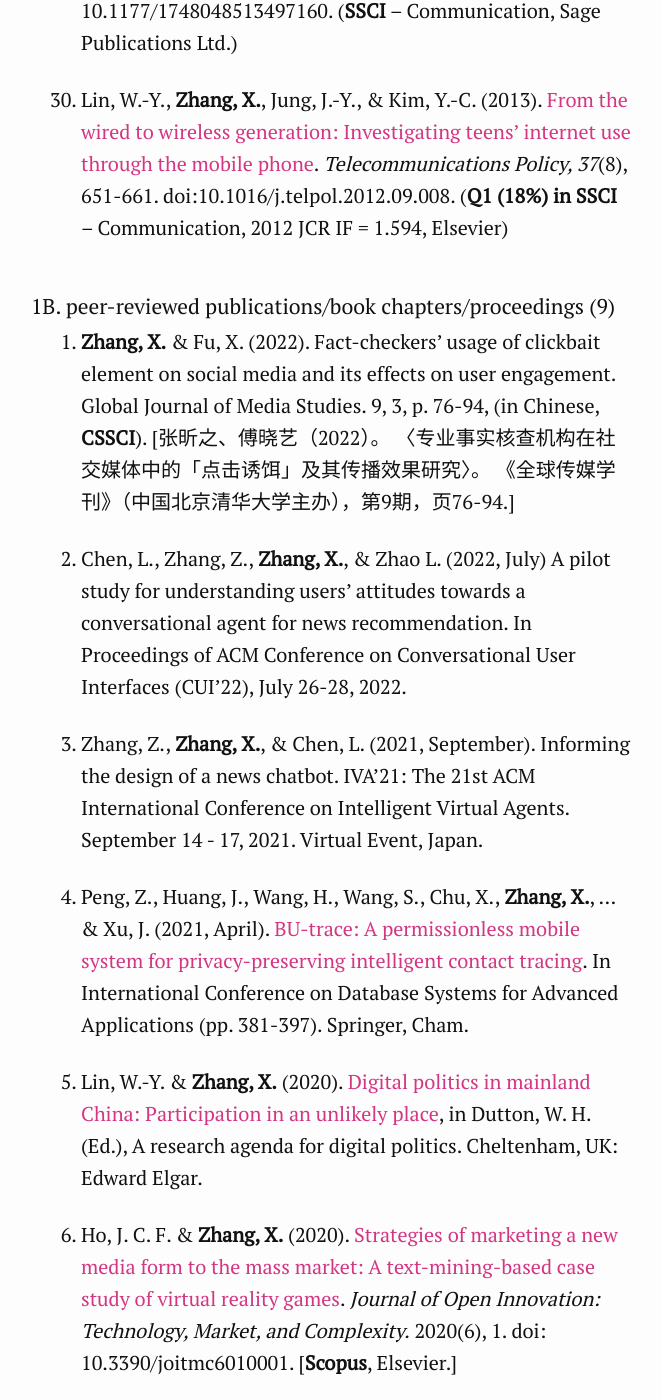
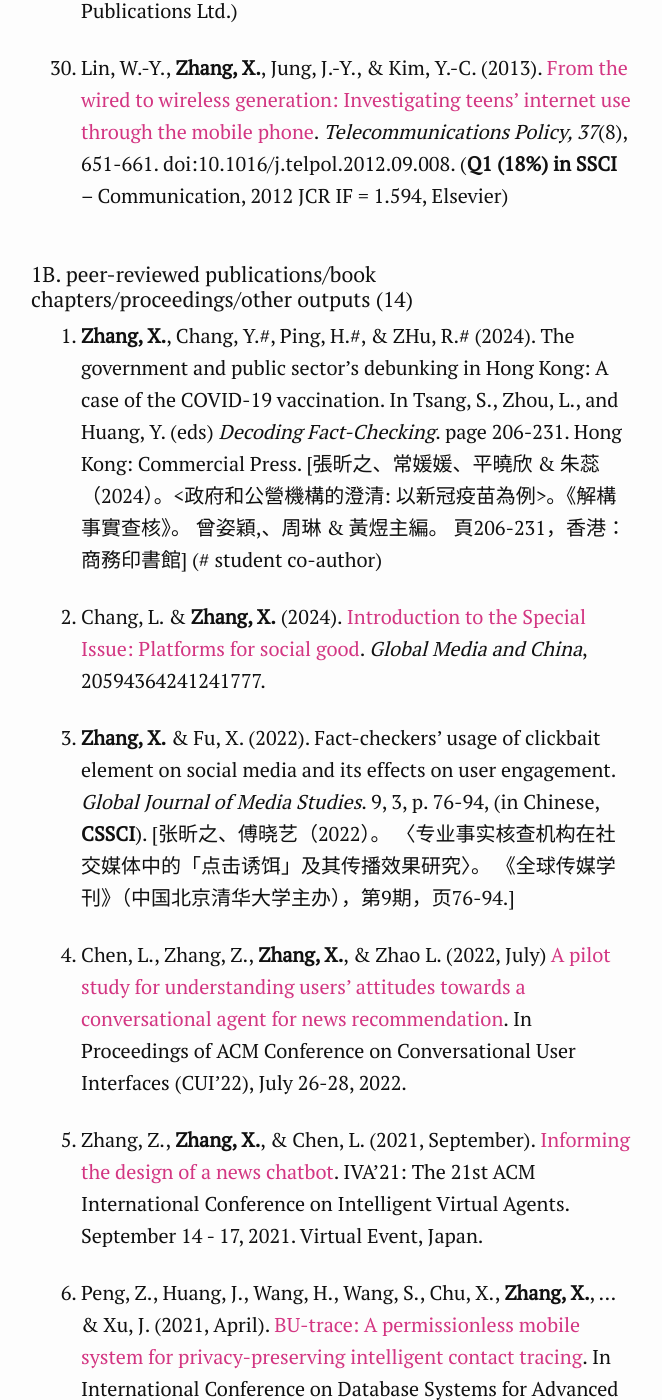
Before and after one commit to xzzhang2/xzzhang2.github.io, a Jekyll site: the page built from pages/pubs.md, in a window 1280 px wide and 1400 px high, scrolled down 6918 px. Shown: the whole window, without its empty margins (309-971 px from the left). Built offline with Jekyll 4.4.1, drawn with Linux system fonts in a browser that asks for light colours; some of the changed text lies outside the part shown.

Commit message:
updating information

```diff
--- a/pages/pubs.md
+++ b/pages/pubs.md
@@ -84,49 +83,59 @@
 14. Lin, W.-Y., **Zhang, X.**, Jung, J.-Y., & Kim, Y.-C. (2013). [From the wired to wireless generation: Investigating teens’ internet use through the mobile phone](https://www.sciencedirect.com/science/article/abs/pii/S0308596112001784). *Telecommunications Policy, 37*(8), 651-661. doi:10.1016/j.telpol.2012.09.008. (**Q1 (18%) in SSCI** – Communication, 2012 JCR IF = 1.594, Elsevier)
 
 
-#### 1B. peer-reviewed publications/book chapters/proceedings (9)
+#### 1B. peer-reviewed publications/book chapters/proceedings/other outputs (14)
 
-1. **Zhang, X.** & Fu, X. (2022). Fact-checkers’ usage of clickbait element on social media and its effects on user engagement. Global Journal of Media Studies. 9, 3, p. 76-94, (in Chinese, **CSSCI**). [张昕之、傅晓艺（2022）。 〈专业事实核查机构在社交媒体中的「点击诱饵」及其传播效果研究〉。 《全球传媒学刊》（中国北京清华大学主办），第9期，页76-94.]
+1. **Zhang, X.**, Chang, Y.#, Ping, H.#, & ZHu, R.# (2024). The government and public sector's debunking in Hong Kong: A case of the COVID-19 vaccination. In Tsang, S., Zhou, L., and Huang, Y. (eds) *Decoding Fact-Checking*. page 206-231. Hong Kong: Commercial Press. [張昕之、常媛媛、平曉欣 & 朱蕊（2024）。<政府和公營機構的澄清: 以新冠疫苗為例>。《解構事實查核》。 曾姿穎,、周琳 & 黃煜主編。 頁206-231，香港：商務印書館] (# student co-author)
 
-2. Chen, L., Zhang, Z., **Zhang, X.**, & Zhao L. (2022, July) A pilot study for understanding users’ attitudes towards a conversational agent for news recommendation. In Proceedings of ACM Conference on Conversational User Interfaces (CUI’22), July 26-28, 2022.
+2. Chang, L. & **Zhang, X.** (2024). [Introduction to the Special Issue: Platforms for social good](https://journals.sagepub.com/doi/10.1177/20594364241241777). *Global Media and China*, 20594364241241777.
 
-3. Zhang, Z., **Zhang, X.**, & Chen, L. (2021, September). Informing the design of a news chatbot. IVA'21: The 21st ACM International Conference on Intelligent Virtual Agents. September 14 - 17, 2021. Virtual Event, Japan.
+3. **Zhang, X.** & Fu, X. (2022). Fact-checkers’ usage of clickbait element on social media and its effects on user engagement. *Global Journal of Media Studies*. 9, 3, p. 76-94, (in Chinese, **CSSCI**). [张昕之、傅晓艺（2022）。 〈专业事实核查机构在社交媒体中的「点击诱饵」及其传播效果研究〉。 《全球传媒学刊》（中国北京清华大学主办），第9期，页76-94.]
 
-4. Peng, Z., Huang, J., Wang, H., Wang, S., Chu, X., **Zhang, X.**, ... & Xu, J. (2021, April). [BU-trace: A permissionless mobile system for privacy-preserving intelligent contact tracing](https://arxiv.org/pdf/2101.09653.pdf). In International Conference on Database Systems for Advanced Applications (pp. 381-397). Springer, Cham.
+4. Chen, L., Zhang, Z., **Zhang, X.**, & Zhao L. (2022, July) [A pilot study for understanding users’ attitudes towards a conversational agent for news recommendation](https://dl.acm.org/doi/10.1145/3543829.3544530). In Proceedings of ACM Conference on Conversational User Interfaces (CUI’22), July 26-28, 2022.
 
-5. Lin, W.-Y. & **Zhang, X.** (2020). [Digital politics in mainland China: Participation in an unlikely place](https://www.researchgate.net/publication/342022836_The_role_of_digital_media_in_China_participation_in_an_unlikely_place), in Dutton, W. H. (Ed.), A research agenda for digital politics. Cheltenham, UK: Edward Elgar.
+5. Zhang, Z., **Zhang, X.**, & Chen, L. (2021, September). [Informing the design of a news chatbot](https://dl.acm.org/doi/10.1145/3472306.3478358). IVA'21: The 21st ACM International Conference on Intelligent Virtual Agents. September 14 - 17, 2021. Virtual Event, Japan.
 
-6. Ho, J. C. F. & **Zhang, X.** (2020). [Strategies of marketing a new media form to the mass market: A text-mining-based case study of virtual reality games](https://www.sciencedirect.com/science/article/pii/S2199853122002542).  *Journal of Open Innovation: Technology, Market, and Complexity.* 2020(6), 1. doi: 10.3390/joitmc6010001. [**Scopus**, Elsevier.]
+6. Peng, Z., Huang, J., Wang, H., Wang, S., Chu, X., **Zhang, X.**, ... & Xu, J. (2021, April). [BU-trace: A permissionless mobile system for privacy-preserving intelligent contact tracing](https://arxiv.org/pdf/2101.09653.pdf). In International Conference on Database Systems for Advanced Applications (pp. 381-397). Springer, Cham.
 
-5. **Zhang, X**. (2017) [Exploring the country co-occurrence network in the Twittersphere at an international economic event](https://link.springer.com/chapter/10.1007/978-981-10-6805-8_25). In: Cheng X., Ma W., Liu H., Shen H., Feng S., Xie X. (eds) *Social Media Processing. SMP 2017. Communications in Computer and Information Science. Vol. 774*, 308-318. Springer, Singapore. doi: 10.1007/978-981-10-6805-8_25 (**EI**, acceptance rate: 20%)
+7. Lin, W.-Y. & **Zhang, X.** (2020). [Digital politics in mainland China: Participation in an unlikely place](https://www.researchgate.net/publication/342022836_The_role_of_digital_media_in_China_participation_in_an_unlikely_place), in Dutton, W. H. (Ed.), A research agenda for digital politics. Cheltenham, UK: Edward Elgar.
 
-4. Lin, W.-Y. & **Zhang, X.** (2012). [Seeking the invisible youth: Examining the Otaku’s online-offline social capital construction in Hong Kong](http://mcr.nccu.edu.tw/word/1314522013.pdf). *Mass Communication Research, 2012*(7), 233-270. (In Chinese, **TSSCI**).  [林宛瑩，張昕之。 （2012）。 〈「隱形少年」現形記：香港御宅族網際網路使用與社會資本建構初探〉，《新聞學研究》 ，2012年第7期，頁233-270.]
+8. Ho, J. C. F. & **Zhang, X.** (2020). [Strategies of marketing a new media form to the mass market: A text-mining-based case study of virtual reality games](https://www.sciencedirect.com/science/article/pii/S2199853122002542).  *Journal of Open Innovation: Technology, Market, and Complexity.* 2020(6), 1. doi: 10.3390/joitmc6010001. [**Scopus**, Elsevier.]
 
-5. **Zhang, X.** (2010). The impact of online social networking on university students’ civic participation: A case of two universities in Southern China. In G. Zhang (Ed.), *Communication in e-Society: Innovation, collaboration, and responsibility* (pp. 95-115). Shanghai: Shanghai People’s Press. [張昕之 (2010)。〈社交網站使用與大學生公民參與行爲之關係：以中國南部兩所高校爲例〉。 張國良主编：《e社會傳播：創新·合作·責任》，頁95-115，上海人民出版社].
+9. Wang, Q.#, **Zhang, X.**, & Man, Z. (2018). Survey of content production in Hong Kong Media. In Li, R. & Huang, Y. (eds), *Hong Kong digital media development report 2018* (pp. 224–247). Hong Kong: Chung Hwa Press.  [王祺樂、張昕之、滿子梵（2018）。〈香港媒體內容生產調查〉。 李文、黃煜主編： 《香港媒體數碼發展報告 2018》， 2018年，頁224 – 247。 香港：中華書局。 (# student co-author).
+
+10.  Zhu, J. J. H., Huang, Y., & **Zhang, X**. (2018). [Dialogue on computational communication research: Origins, theories, methods, and research questions](http://cschinese.com/word/15554202018.pdf). *Communication & Society, 44*, 1–24.  [祝建華、黃煜、**張昕之**（2018）。〈對談計算傳播學：起源、理論、方法與研究問題〉。《傳播與社會學刊》，第44 期，頁1–24].
+
+11. **Zhang, X**. (2017) [Exploring the country co-occurrence network in the Twittersphere at an international economic event](https://link.springer.com/chapter/10.1007/978-981-10-6805-8_25). In: Cheng X., Ma W., Liu H., Shen H., Feng S., Xie X. (eds) *Social Media Processing. SMP 2017. Communications in Computer and Information Science. Vol. 774*, 308-318. Springer, Singapore. doi: 10.1007/978-981-10-6805-8_25 (**EI**, acceptance rate: 20%)
+
+12. **Zhang, X**. (2014). Book review: A Review of Democracy on trial: Social movements and cultural politics in postauthoritarian Taiwan, by Y.-C. Chuang. *The China Review*. 14(2), 265-269.
+
+13. Lin, W.-Y. & **Zhang, X.** (2012). [Seeking the invisible youth: Examining the Otaku’s online-offline social capital construction in Hong Kong](http://mcr.nccu.edu.tw/word/1314522013.pdf). *Mass Communication Research, 2012*(7), 233-270. (In Chinese, **TSSCI**).  [林宛瑩，張昕之。 （2012）。 〈「隱形少年」現形記：香港御宅族網際網路使用與社會資本建構初探〉，《新聞學研究》 ，2012年第7期，頁233-270.]
+
+14. **Zhang, X.** (2010). The impact of online social networking on university students’ civic participation: A case of two universities in Southern China. In G. Zhang (Ed.), *Communication in e-Society: Innovation, collaboration, and responsibility* (pp. 95-115). Shanghai: Shanghai People’s Press. [張昕之 (2010)。〈社交網站使用與大學生公民參與行爲之關係：以中國南部兩所高校爲例〉。 張國良主编：《e社會傳播：創新·合作·責任》，頁95-115，上海人民出版社].
 
 
-### <a name="reviews"></a>2. professional contributions (3)
 
-1.	Zhu, J. J. H., Huang, Y., & **Zhang, X**. (2018). [Dialogue on computational communication research: Origins, theories, methods, and research questions](http://cschinese.com/word/15554202018.pdf). *Communication & Society, 44*, 1–24.  [祝建華、黃煜、**張昕之**（2018）。〈對談計算傳播學：起源、理論、方法與研究問題〉。《傳播與社會學刊》，第44 期，頁1–24].
+### <a name="conferences"></a>2. *selected* peer-reviewed international major conference presentations
 
-2. Wang, Q.#, **Zhang, X.**, & Man, Z. (2018). Survey of content production in Hong Kong Media. In Li, R. & Huang, Y. (eds), *Hong Kong digital media development report 2018* (pp. 224–247). Hong Kong: Chung Hwa Press.  [王祺樂、張昕之、滿子梵（2018）。〈香港媒體內容生產調查〉。 李文、黃煜主編： 《香港媒體數碼發展報告 2018》， 2018年，頁224 – 247。 香港：中華書局。 (# student co-author).
+1. **Zhang, X.** & Lu, F. (2024, June). The consequences of observing the government-citizen social media interactions: The role of inquiries’ tone and replying agents. Paper presented at the 74th Annual Conference of the International Communication Association (**ICA**), Gold Coast, Australia, 20 – 25 June, 2024.
 
-3.	**Zhang, X**. (2014). Book review: A Review of Democracy on trial: Social movements and cultural politics in postauthoritarian Taiwan, by Y.-C. Chuang. *The China Review*. 14(2), 265-269.
+2. Goyanes, M., **Zhang, X.**, & Skoric, M. (2024, June). The mechanisms of unfriending: Linking social media news use with unfriending via political discussion frequency and concerns about social threats. Paper presented at the 74th Annual Conference of the International Communication Association (**ICA**), Gold Coast, Australia, 20 – 25 June, 2024.
 
+3. Zhu, Q., Peng, T.-Q., & **Zhang, X.** (2024, June). How do individual and societal factors shape news authentication? Comparing misinformation resilience across Hong Kong, the Netherlands, and the United States. Paper presented at the 74th Annual Conference of the International Communication Association (**ICA**), Gold Coast, Australia, 20 – 25 June, 2024.
 
-### <a name="conferences"></a>3. *selected* peer-reviewed international major conference presentations
+5. Zhou, Y.-Q., Zhang, M., Gu, Y., & **Zhang, X.** (2024, June). Comments as digital public sphere: Text mining comments of Shenzhen Health Commission. Paper presented at the 74th Annual Conference of the International Communication Association (**ICA**), Gold Coast, Australia, 20 – 25 June, 2024.
 
-1. **Zhang, X.**, Peng, T.-Q., & Zhu, Q. (2023, Aug). Factors influencing debunking messages’ effectiveness: Comparing Hong Kong, the Netherlands, and the United States. Paper presented at the 2023 Annual Conference of the Association for Education in Journalism and Mass Communication (**AEJMC**), DC, the U.S., 7 - 11 August 2023.
+6. **Zhang, X.**, Peng, T.-Q., & Zhu, Q. (2023, Aug). Factors influencing debunking messages’ effectiveness: Comparing Hong Kong, the Netherlands, and the United States. Paper presented at the 2023 Annual Conference of the Association for Education in Journalism and Mass Communication (**AEJMC**), DC, the U.S., 7 - 11 August 2023.
 
-2. Guo, S., **Zhang, X.**, Wang, D. (2023, May). Zoom boom and sensor-mediated impression management: The role of expertise and power relations. Paper presented at the 73rd Annual Conference of the International Communication Association (**ICA**), Toronto, Canada, 25 - 29 May 2023.
+6. Guo, S., **Zhang, X.**, Wang, D. (2023, May). Zoom boom and sensor-mediated impression management: The role of expertise and power relations. Paper presented at the 73rd Annual Conference of the International Communication Association (**ICA**), Toronto, Canada, 25 - 29 May 2023.
 
-3. **Zhang, X.**, Zhu, R. (2023, May). Will political disagreement foster a civic culture? The role of social media self-Withdrawal and network heterogeneity in a polarized context. Paper presented at the 73rd Annual Conference of the International Communication Association (**ICA**), Toronto, Canada, 25 - 29 May 2023.
+7. **Zhang, X.**, Zhu, R. (2023, May). Will political disagreement foster a civic culture? The role of social media self-Withdrawal and network heterogeneity in a polarized context. Paper presented at the 73rd Annual Conference of the International Communication Association (**ICA**), Toronto, Canada, 25 - 29 May 2023.
 
-4. Zhu, R., **Zhang, X.** (2023, May). Public sector’s misinformation debunking during the public health campaign: A case of Hong Kong’s COVID-19 vaccination programme. Paper presented at the 73rd Annual Conference of the International Communication Association (**ICA**), Toronto, Canada, 25 - 29 May 2023.
+8. Zhu, R., **Zhang, X.** (2023, May). Public sector’s misinformation debunking during the public health campaign: A case of Hong Kong’s COVID-19 vaccination programme. Paper presented at the 73rd Annual Conference of the International Communication Association (**ICA**), Toronto, Canada, 25 - 29 May 2023.
 
-4. Gou, Z., Wu, Y., **Zhang, X.**, Wang, C. (2023, May) *Yesterday Once More*: Collective storytelling constitutes the success of digital cultural products on music streaming platforms. Paper presented at the 73rd Annual Conference of the International Communication Association (**ICA**), Toronto, Canada, 25 - 29 May 2023.
+9. Gou, Z., Wu, Y., **Zhang, X.**, Wang, C. (2023, May) *Yesterday Once More*: Collective storytelling constitutes the success of digital cultural products on music streaming platforms. Paper presented at the 73rd Annual Conference of the International Communication Association (**ICA**), Toronto, Canada, 25 - 29 May 2023.
 
-5. **Zhang, X.** (2022, August). Expression avoidance and privacy management as dissonance reduction in the face of online disagreement. Paper presented at the 2022 Annual Conference of the Association for Education in Journalism and Mass Communication (**AEJMC**), 3 – 7 August 2022.
+10. **Zhang, X.** (2022, August). Expression avoidance and privacy management as dissonance reduction in the face of online disagreement. Paper presented at the 2022 Annual Conference of the Association for Education in Journalism and Mass Communication (**AEJMC**), 3 – 7 August 2022.
 
 6. **Zhang, X.** & Fu, X. (2022, May). Codes, collaboration, and communities: A network analysis of the online communities of data-driven journalism on a social coding platform. Paper presented at the 72nd Annual Conference of the International Communication Association (**ICA**), Paris, France, 26-30 May 2022.
 
@@ -189,7 +198,7 @@
 23. **Zhang, X.** (2011, August). Twenty years of internet and civic engagement: A review beyond hypes and hopes. Paper presented at the Annual Convention of Association for Education in Journalism and Mass Communication (**AEJMC**). St. Louis, the U.S., 9-13 August 2011.
 
 
-(updated: July 2023)
+(updated: May 2024)
 
 
 --
```
Also changed, not shown: other parts of pages/pubs.md (+2 -3 lines), pages/teaching.md (+2 -2 lines), pages/tutorial.md (+7 -7 lines).
